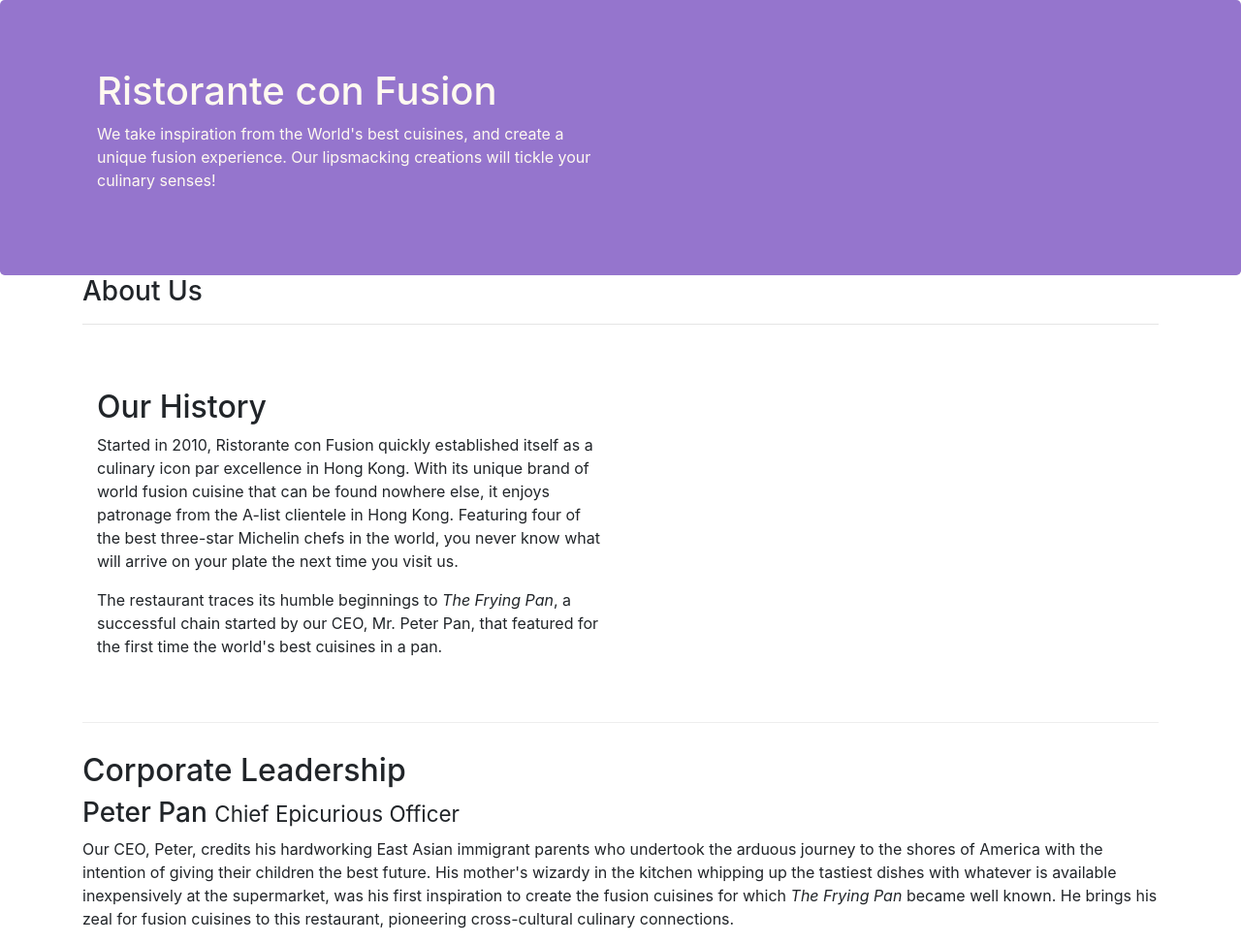
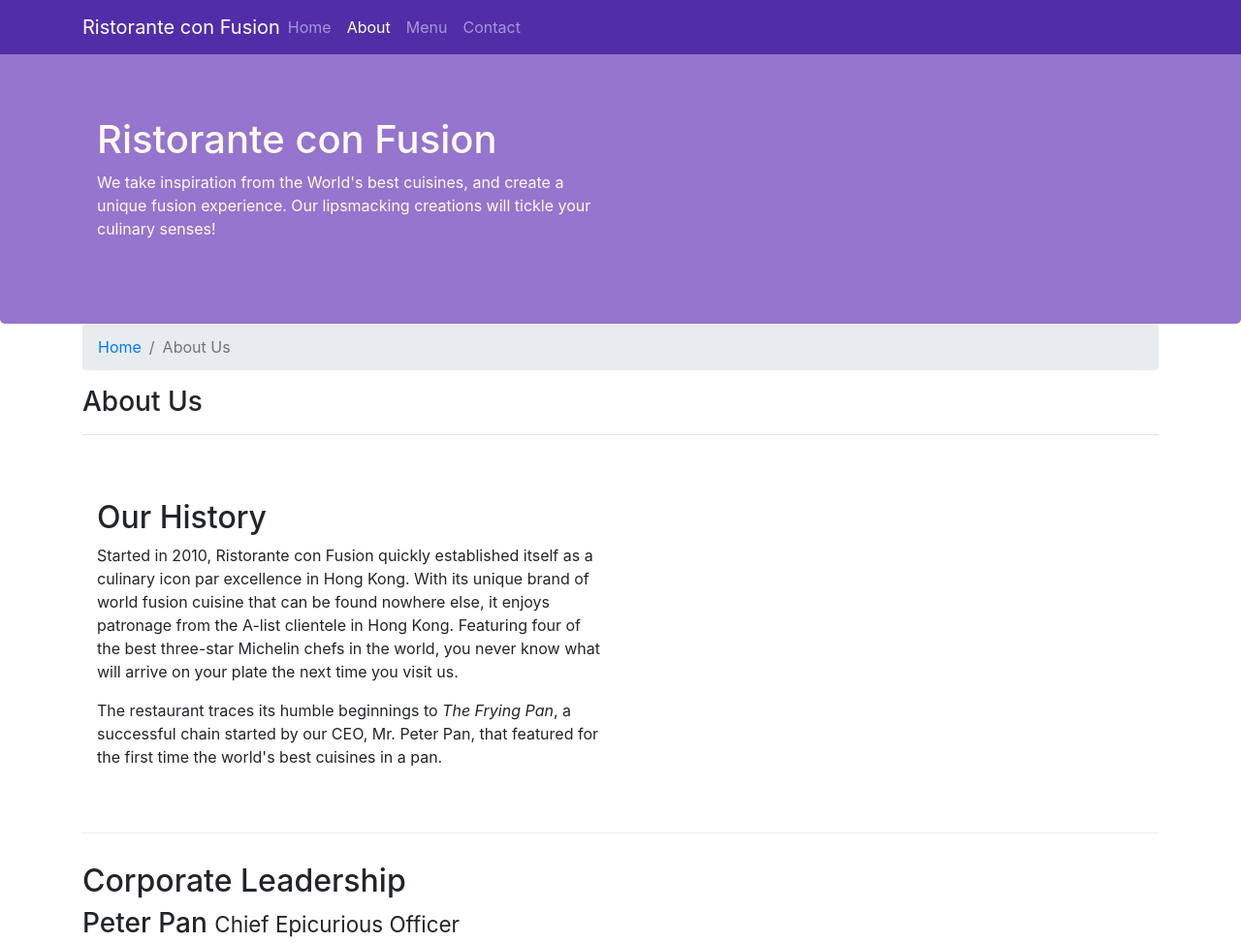
Before and after one commit to AmanLakhani/Full-Stack-Specialization, a website: page Bootstrap4/conFusion/aboutus.html in a window 1280 px wide. Shown: the top 973 px of the page at 97% size. Drawn offline with nearby package versions, Linux system fonts and the light colour scheme.

Commit message:
Added Navbar and Breadcrumbs

```diff
--- a/Bootstrap4/conFusion/aboutus.html
+++ b/Bootstrap4/conFusion/aboutus.html
@@ -16,7 +16,22 @@
 </head>
 
 <body>
-
+    <nav class="navbar navbar-dark navbar-expand-sm fixed-top">
+        <div class="container">
+            <button class="navbar-toggler" type="button" data-toggle="collapse" data-target="#Navbar">
+                <span class="navbar-toggler-icon"></span>
+            </button>
+            <a class="navbar-brand mr-auto" href="./index.html">Ristorante con Fusion</a>
+            <div class="collapse navbar-collapse" id="Navbar">
+                <ul class="navbar-nav mr-auto">
+                    <li class="nav-item"><a class="nav-link" href="./index.html">Home</a></li>
+                    <li class="nav-item active"><a class="nav-link" href="#">About</a></li>
+                    <li class="nav-item"><a class="nav-link" href="#">Menu</a></li>
+                    <li class="nav-item"><a class="nav-link" href="#">Contact</a></li>
+                </ul>
+            </div>
+        </div>
+    </nav>
     <header class="jumbotron">
         <div class="container">
             <div class="row row-header">
@@ -31,8 +46,12 @@
     </header>
 
     <div class="container">
-        <div>
-            <div>
+        <div class="row">
+            <div class="col-12">
+                <ol class="col-12 breadcrumb">
+                    <li class="breadcrumb-item"><a href="./index.html">Home</a></li>
+                    <li class="breadcrumb-item active">About Us</li>
+                </ol>
                <h3>About Us</h3>
                <hr>
             </div>
@@ -71,7 +90,7 @@
                 <div class="col-4 offset-1 col-sm-2">
                     <h5>Links</h5>
                     <ul class="list-unstyled">
-                        <li><a href="#">Home</a></li>
+                        <li><a href="./index.html">Home</a></li>
                         <li><a href="#">About</a></li>
                         <li><a href="#">Menu</a></li>
                         <li><a href="#">Contact</a></li>
--- a/Bootstrap4/conFusion/css/styles.css
+++ b/Bootstrap4/conFusion/css/styles.css
@@ -37,3 +37,12 @@
     padding: 30px 0px 30px 0px;
     border-top: 1px ridge;
 }
+
+body{
+    padding: 50px 0px 0px 0px;
+    z-index: 0;
+}
+
+.navbar-dark{
+    background-color: #512da8;
+}
```
Also changed, not shown: Bootstrap4/conFusion/index.html (+17 -1 lines).
